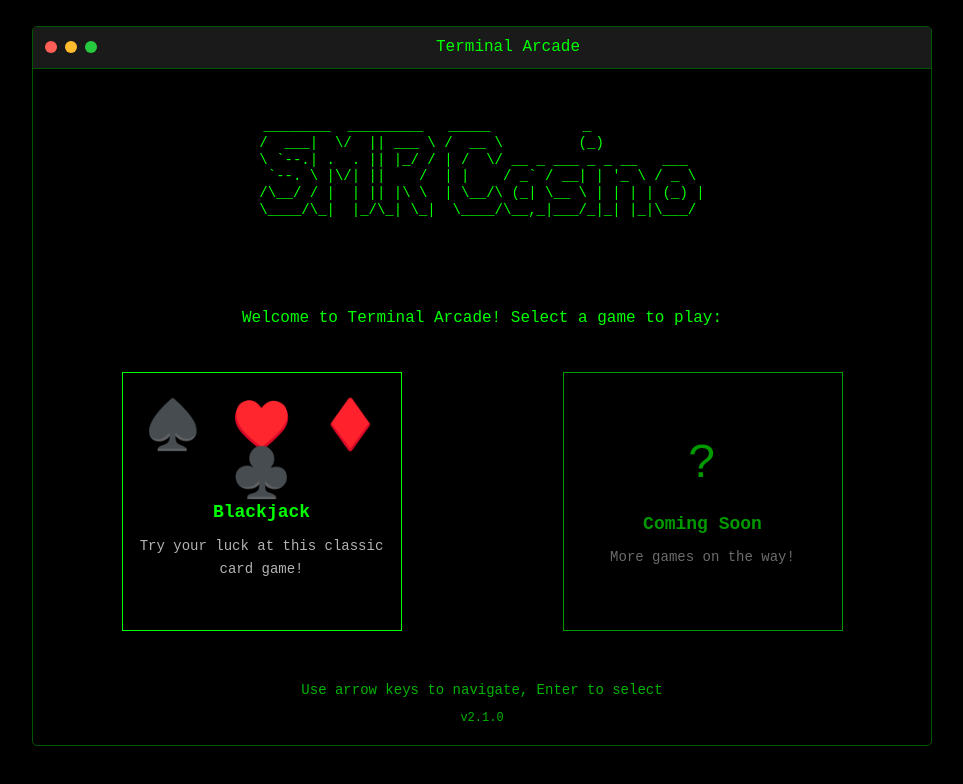
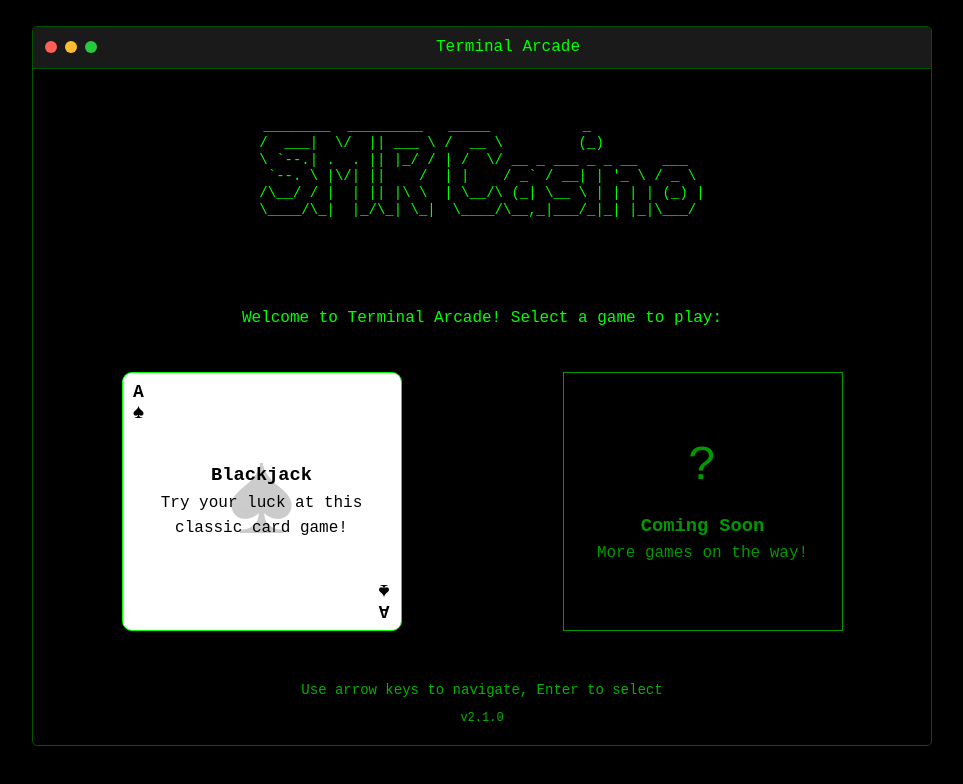
Before and after one commit to Ryukagu08/blackjack.github.io, a plain HTML site: page index.html in a window 1280 px wide. Shown: the whole page, without its empty margins (158-1121 px from the left). Drawn offline with Linux system fonts and the light colour scheme.

Commit message:
Home Screen Card

```diff
--- a/css/home.css
+++ b/css/home.css
@@ -100,6 +100,7 @@
     flex-direction: column;
     align-items: center;
     justify-content: center;
+    position: relative;
 }
 
 .game-card:hover, .game-card:focus, .game-card.selected {
@@ -118,6 +119,102 @@
     box-shadow: none;
 }
 
+/* Blackjack card specific styling */
+.blackjack-card {
+    background-color: #fff;
+    color: #000;
+    border-radius: 10px;
+    border: 1px solid #ddd;
+    box-shadow: 0 4px 8px rgba(0, 0, 0, 0.2);
+    overflow: hidden;
+}
+
+.blackjack-card h3 {
+    color: #000;
+    z-index: 2;
+    position: relative;
+    text-shadow: none;
+    margin-top: 0;
+}
+
+.blackjack-card p {
+    color: #000;
+    z-index: 2;
+    position: relative;
+    text-shadow: none;
+}
+
+.blackjack-card:hover, .blackjack-card:focus, .blackjack-card.selected {
+    transform: translateY(-10px) rotate(2deg);
+    box-shadow: 0 8px 16px rgba(0, 0, 0, 0.3);
+}
+
+.blackjack-card:hover h3,
+.blackjack-card:focus h3,
+.blackjack-card.selected h3,
+.blackjack-card:hover p,
+.blackjack-card:focus p,
+.blackjack-card.selected p {
+    color: var(--text-primary);
+    text-shadow: 0 0 5px rgba(0, 0, 0, 0.7);
+}
+
+.card-corner {
+    position: absolute;
+    font-size: 18px;
+    font-weight: bold;
+    line-height: 1;
+    display: flex;
+    flex-direction: column;
+    align-items: center;
+    color: #000;
+}
+
+.top-left {
+    top: 10px;
+    left: 10px;
+}
+
+.bottom-right {
+    bottom: 10px;
+    right: 10px;
+    transform: rotate(180deg);
+}
+
+.suit {
+    font-size: 20px;
+    line-height: 1;
+    margin-top: 2px;
+}
+
+.card-center {
+    position: absolute;
+    top: 0;
+    left: 0;
+    right: 0;
+    bottom: 0;
+    display: flex;
+    align-items: center;
+    justify-content: center;
+    z-index: 1;
+    opacity: 0.2;
+    color: #000;
+}
+
+.big-suit {
+    font-size: 120px;
+    line-height: 1;
+}
+
+.blackjack-card:hover .card-corner,
+.blackjack-card:focus .card-corner,
+.blackjack-card.selected .card-corner,
+.blackjack-card:hover .card-center,
+.blackjack-card:focus .card-center,
+.blackjack-card.selected .card-center {
+    color: var(--text-primary);
+}
+
 .game-icon {
     font-size: 48px;
     margin-bottom: var(--spacing-md);
@@ -126,16 +223,6 @@
     display: flex;
     align-items: center;
     justify-content: center;
-}
-
-.game-card h3 {
-    margin-bottom: var(--spacing-sm);
-    font-size: var(--font-lg);
-}
-
-.game-card p {
-    font-size: var(--font-sm);
-    color: rgba(255, 255, 255, 0.7);
 }
 
 /* Footer */
--- a/index.html
+++ b/index.html
@@ -60,10 +60,14 @@ ________  _________   _____           _
                     </div>
 
                     <div class="game-grid">
-                        <div class="game-card" data-game="blackjack">
-                            <div class="game-icon">♠️ ♥️ ♦️ ♣️</div>
+                        <div class="game-card blackjack-card" data-game="blackjack">
+                            <div class="card-corner top-left">A<span class="suit">♠</span></div>
+                            <div class="card-center">
+                                <span class="big-suit">♠</span>
+                            </div>
                             <h3>Blackjack</h3>
                             <p>Try your luck at this classic card game!</p>
+                            <div class="card-corner bottom-right">A<span class="suit">♠</span></div>
                         </div>
 
                         <!-- Template for future games -->
```
